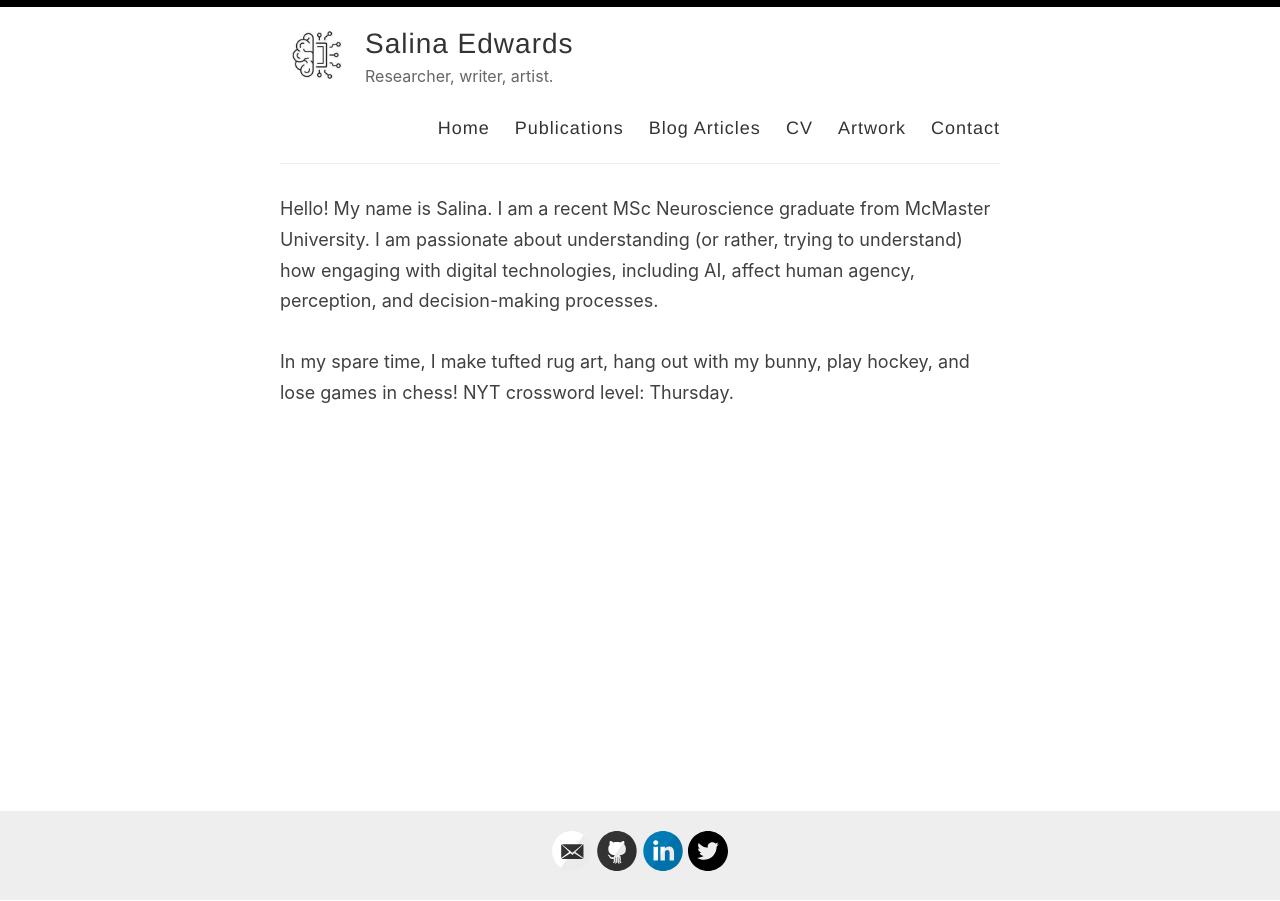
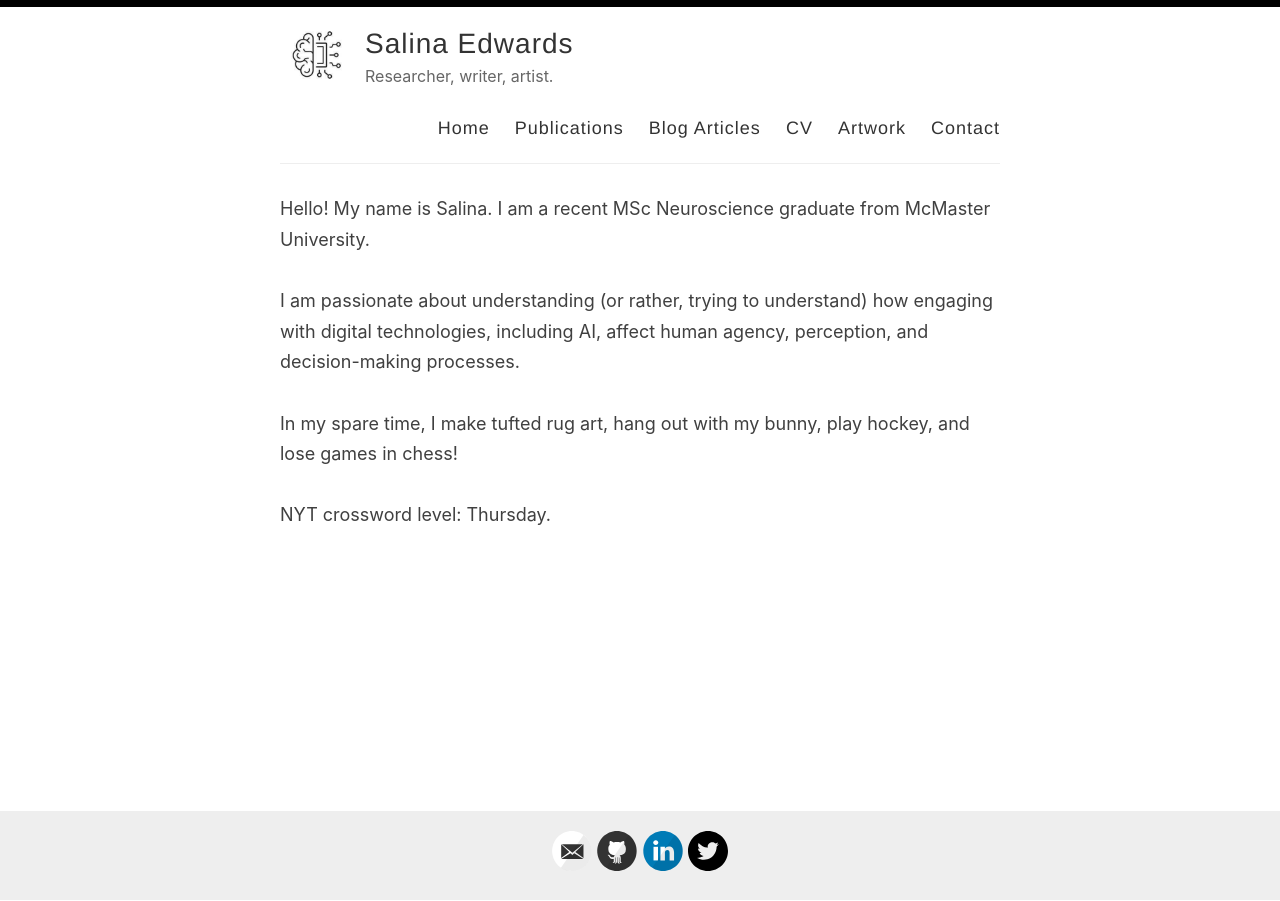
Before and after one commit to salinaedwards/salinaedwards.github.io, a Jekyll site: the page built from index.html, in a window 1280 px wide. Built offline with Jekyll 4.4.1, drawn with Linux system fonts in a browser that asks for light colours; the list of posts is cut into pages by our own code.

```diff
--- a/index.html
+++ b/index.html
@@ -3,8 +3,10 @@ layout: page
 ---
 
 
-Hello! My name is Salina. I am a recent MSc Neuroscience graduate from McMaster University.
+Hello! My name is Salina. I am a recent MSc Neuroscience graduate from McMaster University. <br><br>
 
 I am passionate about understanding (or rather, trying to understand) how engaging with digital technologies, including AI, affect human agency, perception, and decision-making processes. <br><br>
 
-In my spare time, I make tufted rug art, hang out with my bunny, play hockey, and lose games in chess! NYT crossword level: Thursday.
+In my spare time, I make tufted rug art, hang out with my bunny, play hockey, and lose games in chess! <br><br>
+
+NYT crossword level: Thursday.
```
